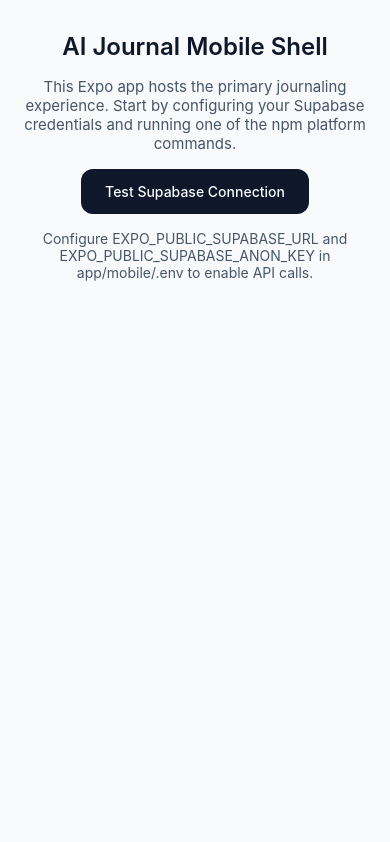
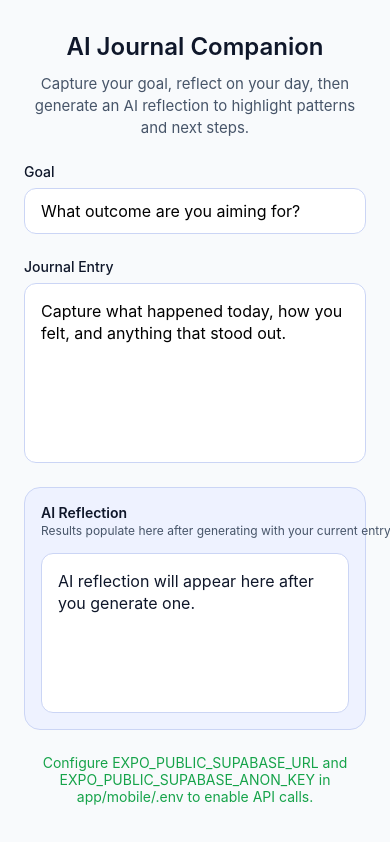
Before and after one commit to qqquang/Ai-Journal, a React Native app in the folder app/mobile/: screen / in a window 390 px wide. Built offline with nearby package versions, Linux system fonts and the light colour scheme; no server answers.

Commit message:
Add journaling flow with Supabase persistence and AI hook

```diff
--- a/app/mobile/App.tsx
+++ b/app/mobile/App.tsx
@@ -1,65 +1,165 @@
 import { useCallback, useState } from 'react';
-import { SafeAreaView, StatusBar, StyleSheet, Text, TouchableOpacity, View } from 'react-native';
+import { StatusBar } from 'expo-status-bar';
+import { SafeAreaView, ScrollView, StyleSheet, Text, TextInput, TouchableOpacity, View } from 'react-native';
 import { supabase } from './lib/supabase';
 
 enum Status {
   Idle = 'idle',
-  Testing = 'testing',
+  Saving = 'saving',
+  Reflecting = 'reflecting',
   Success = 'success',
   Error = 'error',
 }
 
 export default function App() {
+  const [goal, setGoal] = useState('');
+  const [journalEntry, setJournalEntry] = useState('');
+  const [aiResponse, setAiResponse] = useState('');
   const [status, setStatus] = useState<Status>(Status.Idle);
-  const [message, setMessage] = useState(
+  const [feedback, setFeedback] = useState<string | null>(
     'Configure EXPO_PUBLIC_SUPABASE_URL and EXPO_PUBLIC_SUPABASE_ANON_KEY in app/mobile/.env to enable API calls.',
   );
 
-  const handleTestConnection = useCallback(async () => {
-    setStatus(Status.Testing);
-    try {
-      const { error } = await supabase.from('healthcheck').select('*').limit(1);
-      if (error) {
+  const isGenerating = status === Status.Saving || status === Status.Reflecting;
+  const supabaseConfigured = Boolean(
+    process.env.EXPO_PUBLIC_SUPABASE_URL && process.env.EXPO_PUBLIC_SUPABASE_ANON_KEY,
+  );
+
+  const handleGenerate = useCallback(async () => {
+    if (!supabaseConfigured) {
+      setFeedback('Supabase environment variables are missing. Update app/mobile/.env before generating reflections.');
       setStatus(Status.Error);
-        setMessage(error.message);
       return;
     }
+
+    if (!journalEntry.trim()) {
+      setFeedback('Add a journal entry before requesting a reflection.');
+      setStatus(Status.Error);
+      return;
+    }
+
+    setFeedback(null);
+    setAiResponse('');
+    setStatus(Status.Saving);
+
+    try {
+      const { data: sessionResult, error: sessionError } = await supabase.auth.getSession();
+      if (sessionError) {
+        throw sessionError;
+      }
+
+      const session = sessionResult?.session;
+      if (!session) {
+        throw new Error('Sign in to save entries and generate reflections.');
+      }
+
+      const { data: insertedEntry, error: insertError } = await supabase
+        .from('journal_entries')
+        .insert({ title: goal || null, content: journalEntry })
+        .select('id')
+        .single();
+
+      if (insertError) {
+        throw insertError;
+      }
+
+      setStatus(Status.Reflecting);
+
+      const { data: reflectionData, error: reflectionError } = await supabase.functions.invoke('generate-reflection', {
+        body: {
+          entryId: insertedEntry.id,
+          goal,
+          content: journalEntry,
+        },
+      });
+
+      if (reflectionError) {
+        throw reflectionError;
+      }
+
+      const reflection = (reflectionData as { reflection?: string } | null)?.reflection;
+      setAiResponse(
+        reflection?.trim() ?? 'AI reflection generated successfully, but no content was returned from the function.',
+      );
       setStatus(Status.Success);
-      setMessage('Connected successfully. Ensure the healthcheck table exists.');
-    } catch (err) {
+      setFeedback('Reflection generated successfully.');
+    } catch (error) {
+      const message =
+        error instanceof Error ? error.message : 'We hit an unexpected issue generating the reflection.';
+      setFeedback(message);
       setStatus(Status.Error);
-      setMessage(err instanceof Error ? err.message : 'Unknown error');
     }
-  }, []);
+  }, [goal, journalEntry, supabaseConfigured]);
 
   return (
     <SafeAreaView style={styles.safeArea}>
       <StatusBar style="dark" />
-      <View style={styles.container}>
-        <Text style={styles.title}>AI Journal Mobile Shell</Text>
+      <ScrollView contentContainerStyle={styles.scrollContainer}>
+        <View style={styles.header}>
+          <Text style={styles.title}>AI Journal Companion</Text>
           <Text style={styles.subtitle}>
-          This Expo app hosts the primary journaling experience. Start by configuring your Supabase credentials and
-          running one of the npm platform commands.
+            Capture your goal, reflect on your day, then generate an AI reflection to highlight patterns and next steps.
           </Text>
+        </View>
+
+        <View style={styles.section}>
+          <Text style={styles.label}>Goal</Text>
+          <TextInput
+            value={goal}
+            onChangeText={setGoal}
+            placeholder="What outcome are you aiming for?"
+            style={styles.singleLineInput}
+            autoCapitalize="sentences"
+            autoCorrect
+          />
+        </View>
+
+        <View style={styles.section}>
+          <Text style={styles.label}>Journal Entry</Text>
+          <TextInput
+            value={journalEntry}
+            onChangeText={setJournalEntry}
+            placeholder="Capture what happened today, how you felt, and anything that stood out."
+            style={styles.multilineInput}
+            multiline
+            textAlignVertical="top"
+          />
+        </View>
+
+        <View style={styles.aiContainer}>
+          <View style={styles.aiHeader}>
+            <View>
+              <Text style={styles.aiTitle}>AI Reflection</Text>
+              <Text style={styles.aiHint}>Results populate here after generating with your current entry.</Text>
+            </View>
             <TouchableOpacity
-          onPress={handleTestConnection}
-          disabled={status === Status.Testing}
-          style={[styles.button, status === Status.Testing && styles.buttonDisabled]}
+              onPress={handleGenerate}
+              disabled={isGenerating}
+              style={[styles.generateButton, isGenerating && styles.generateButtonDisabled]}
             >
-          <Text style={styles.buttonLabel}>
-            {status === Status.Testing ? 'Testing connection…' : 'Test Supabase Connection'}
+              <Text style={styles.generateButtonLabel}>
+                {status === Status.Reflecting
+                  ? 'Generating...'
+                  : status === Status.Saving
+                  ? 'Saving entry...'
+                  : 'Generate Reflection'}
               </Text>
             </TouchableOpacity>
-        <Text
-          style={[
-            styles.message,
-            status === Status.Error && styles.error,
-            status === Status.Success && styles.success,
-          ]}
-        >
-          {message}
-        </Text>
           </View>
+          <TextInput
+            value={aiResponse}
+            editable={false}
+            placeholder="AI reflection will appear here after you generate one."
+            style={styles.aiTextArea}
+            multiline
+            textAlignVertical="top"
+          />
+        </View>
+
+        {feedback && (
+          <Text style={[styles.feedback, status === Status.Error ? styles.error : styles.success]}>{feedback}</Text>
+        )}
+      </ScrollView>
     </SafeAreaView>
   );
 }
@@ -69,41 +169,108 @@
     flex: 1,
     backgroundColor: '#f8fafc',
   },
-  container: {
-    flex: 1,
+  scrollContainer: {
     paddingHorizontal: 24,
     paddingVertical: 32,
+    gap: 24,
+  },
+  header: {
     alignItems: 'center',
-    gap: 16,
+    gap: 12,
   },
   title: {
     fontSize: 24,
     fontWeight: '600',
     color: '#0f172a',
+    textAlign: 'center',
   },
   subtitle: {
     textAlign: 'center',
     color: '#475569',
     fontSize: 15,
+    lineHeight: 22,
   },
-  button: {
+  section: {
+    gap: 8,
+  },
+  label: {
+    fontSize: 14,
+    fontWeight: '500',
+    color: '#0f172a',
+  },
+  singleLineInput: {
+    borderWidth: 1,
+    borderColor: '#cbd5f5',
+    borderRadius: 12,
+    paddingHorizontal: 16,
+    paddingVertical: 12,
+    fontSize: 16,
+    backgroundColor: '#fff',
+  },
+  multilineInput: {
+    minHeight: 180,
+    borderWidth: 1,
+    borderColor: '#cbd5f5',
+    borderRadius: 12,
+    paddingHorizontal: 16,
+    paddingVertical: 16,
+    fontSize: 16,
+    lineHeight: 22,
+    backgroundColor: '#fff',
+  },
+  aiContainer: {
+    gap: 12,
+    borderWidth: 1,
+    borderColor: '#cbd5f5',
+    borderRadius: 16,
+    backgroundColor: '#eef2ff',
+    padding: 16,
+  },
+  aiHeader: {
+    flexDirection: 'row',
+    justifyContent: 'space-between',
+    alignItems: 'flex-start',
+    gap: 12,
+  },
+  aiTitle: {
+    fontSize: 14,
+    fontWeight: '600',
+    color: '#0f172a',
+  },
+  aiHint: {
+    fontSize: 12,
+    color: '#475569',
+    marginTop: 2,
+  },
+  generateButton: {
     backgroundColor: '#0f172a',
-    paddingHorizontal: 24,
-    paddingVertical: 14,
+    paddingHorizontal: 16,
+    paddingVertical: 10,
     borderRadius: 12,
   },
-  buttonDisabled: {
+  generateButtonDisabled: {
     opacity: 0.6,
   },
-  buttonLabel: {
+  generateButtonLabel: {
     color: '#f8fafc',
-    fontWeight: '500',
+    fontWeight: '600',
+    fontSize: 14,
   },
-  message: {
+  aiTextArea: {
+    minHeight: 160,
+    borderWidth: 1,
+    borderColor: '#cbd5f5',
+    borderRadius: 12,
+    paddingHorizontal: 16,
+    paddingVertical: 16,
+    fontSize: 16,
+    lineHeight: 22,
+    backgroundColor: '#fff',
+    color: '#0f172a',
+  },
+  feedback: {
+    fontSize: 14,
     textAlign: 'center',
-    fontSize: 14,
-    color: '#475569',
-    paddingHorizontal: 12,
   },
   error: {
     color: '#dc2626',
--- a/app/web/src/lib/supabaseClient.ts
+++ b/app/web/src/lib/supabaseClient.ts
@@ -5,7 +5,6 @@
 const supabaseAnonKey = process.env.NEXT_PUBLIC_SUPABASE_ANON_KEY ?? '';
 
 if (!supabaseUrl || !supabaseAnonKey) {
-  // eslint-disable-next-line no-console
   console.warn('Supabase environment variables are not set. Client calls will fail until configured.');
 }
 
```
Also changed, not shown: app/web/src/app/page.tsx (+135 -26 lines), supabase/README.md. Lines whose indentation alone changed are shown as unchanged.
